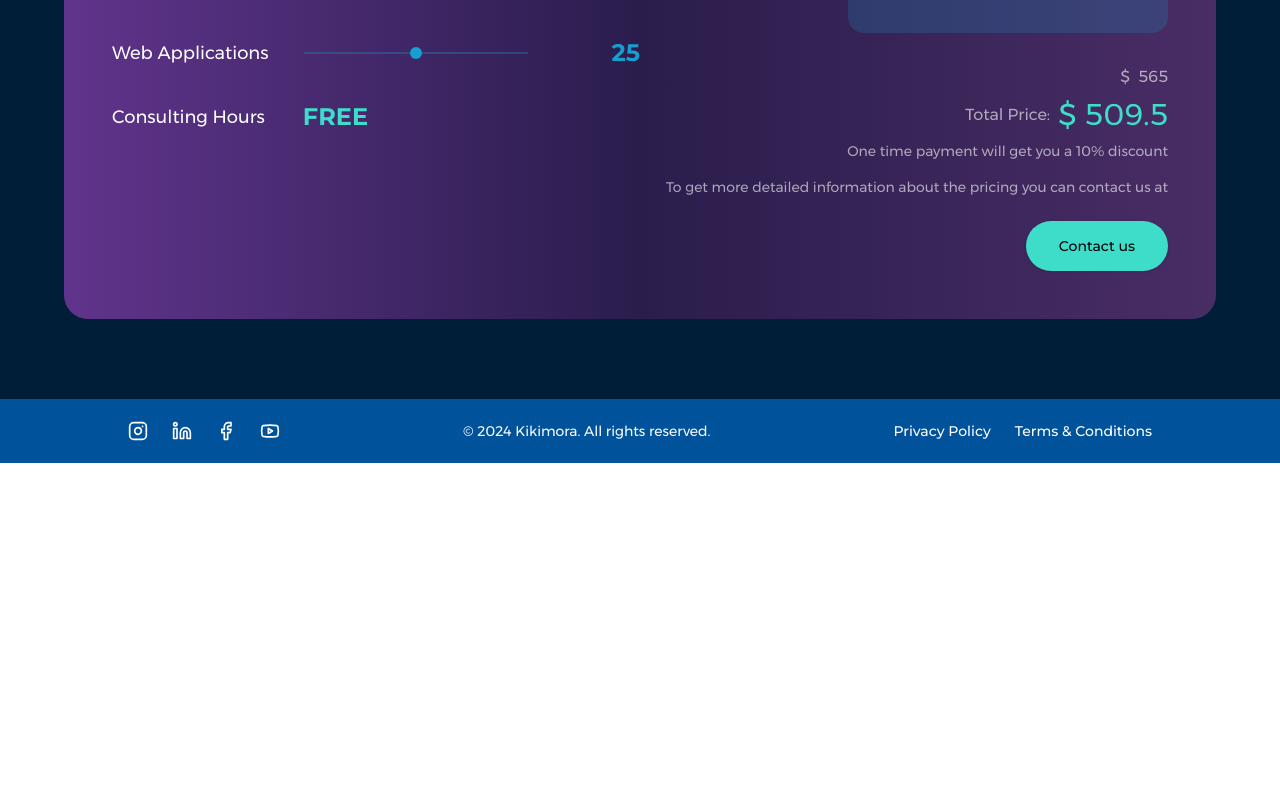
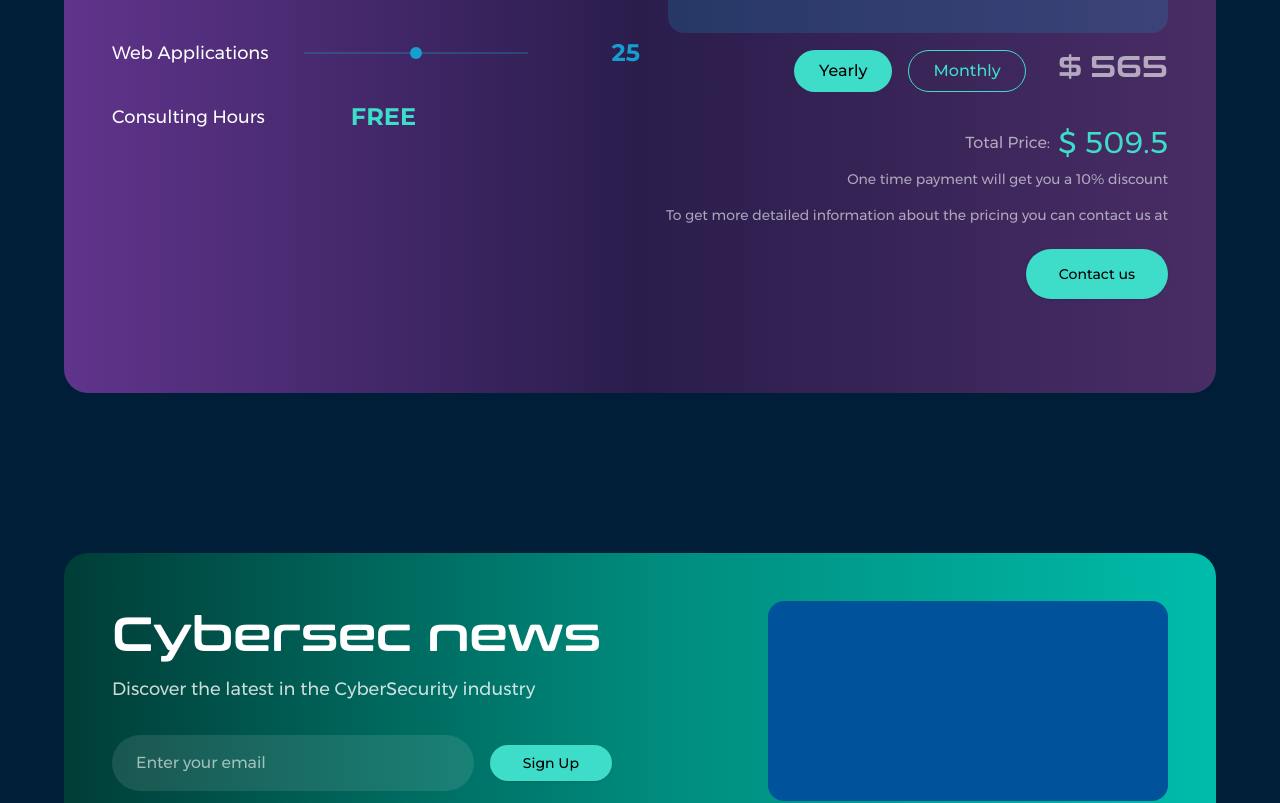
Before and after one commit to NikolaSirakov3/Kikimora-website, a React (Vite) app: page / in a window 1280 px wide. Shown: the part 3983-4786 px from the top of the page. Before the commit the page ends 4446 px from the top, so only its background shows below. Built offline with nearby package versions, Linux system fonts and the light colour scheme.

Commit message:
Add Newsletter component to App layout for enhanced user engagement; update Pricing component to support dynamic payment period selection and improve layout consistency.

```diff
--- a/src/App.tsx
+++ b/src/App.tsx
@@ -8,6 +8,7 @@ import { Developers } from "@/components/Developers";
 import { Clients } from "@/components/Clients";
 import { SecurityEfficiency } from "@/components/SecurityEfficiency";
 import { Pricing } from "@/components/Pricing";
+import { Newsletter } from "@/components/Newsletter";
 
 function App() {
   return (
@@ -26,6 +27,7 @@ function App() {
                   <Clients />
                   <SecurityEfficiency />
                   <Pricing />
+                  <Newsletter />
                 </>
               }
             />
--- /dev/null
+++ b/src/components/Newsletter.tsx
@@ -0,0 +1,44 @@
+import React from "react";
+import { Button } from "@/components/ui/button";
+
+export function Newsletter() {
+  return (
+    <div className="bg-[#001E38] py-20">
+      <div className="w-full px-[5%] flex flex-col items-center">
+        <div className="max-w-[1400px] w-full">
+          {/* Newsletter Card */}
+          <div className="bg-gradient-to-r from-[#003D37] via-[#008A7C] to-[#00BCAA] rounded-3xl p-12 flex justify-between items-center">
+            {/* Left side - Content */}
+            <div className="flex-1">
+              <h2 className="text-5xl text-white font-conthrax mb-4">
+                Cybersec news
+              </h2>
+              <p className="text-white/80 text-lg font-montserrat mb-8">
+                Discover the latest in the CyberSecurity industry
+              </p>
+
+              {/* Email signup form */}
+              <div className="flex items-center gap-4 max-w-[500px]">
+                <input
+                  type="email"
+                  placeholder="Enter your email"
+                  className="flex-1 bg-white/10 rounded-full px-6 py-4 text-white placeholder:text-white/60 font-montserrat focus:outline-none focus:ring-2 focus:ring-[#3EDDCA]"
+                />
+                <Button className="bg-[#3EDDCA] text-black hover:bg-[#3EDDCA]/90 rounded-full px-8 py-4 font-montserrat whitespace-nowrap">
+                  Sign Up
+                </Button>
+              </div>
+            </div>
+
+            {/* Right side - Illustration */}
+            <div className="flex-1 flex justify-end">
+              <div className="w-[400px] h-[200px] bg-[#00539B] rounded-2xl">
+                {/* Placeholder for isometric illustration */}
+              </div>
+            </div>
+          </div>
+        </div>
+      </div>
+    </div>
+  );
+}
--- a/src/components/Pricing.tsx
+++ b/src/components/Pricing.tsx
@@ -1,14 +1,20 @@
-import React from "react";
+import React, { useState } from "react";
 import { Button } from "@/components/ui/button";
 
+type PaymentPeriod = "yearly" | "monthly";
+
 export function Pricing() {
+  const [paymentPeriod, setPaymentPeriod] = useState<PaymentPeriod>("yearly");
+  const yearlyPrice = 565;
+  const monthlyPrice = 47.83;
+
   return (
     <div className="bg-[#001E38] py-20">
       <div className="w-full px-[5%] flex flex-col items-center">
         <div className="max-w-[1400px] w-full">
           {/* Pricing Card */}
-          <div className="bg-gradient-to-r from-[#60348c] via-[#2A1D4C] to-[#492d65] rounded-3xl p-12">
-            <div className="flex justify-between">
+          <div className="bg-gradient-to-r from-[#60348c] via-[#2A1D4C] to-[#492d65] rounded-3xl p-12 min-h-[600px]">
+            <div className="flex justify-between h-full">
               {/* Left side - Pricing details */}
               <div className="flex-1">
                 <h2 className="text-5xl text-white font-conthrax mb-6">
@@ -51,8 +57,8 @@ export function Pricing() {
                     <span className="text-white font-montserrat text-lg w-40">
                       Consulting Hours
                     </span>
-                    <span className="text-[#3EDDCA] font-montserrat text-2xl font-bold w-20 text-right">
-                      FREE
+                    <span className="text-[#3EDDCA] font-montserrat text-2xl font-bold w-32 text-right whitespace-nowrap">
+                      {paymentPeriod === "yearly" ? "FREE" : "1 HOUR"}
                     </span>
                   </div>
                 </div>
@@ -60,27 +66,68 @@ export function Pricing() {
 
               {/* Right side - Total price and illustration */}
               <div className="flex-1 flex flex-col items-end">
-                <div className="w-80 h-48 bg-[#159ECE]/20 rounded-2xl mb-8">
+                <div className="w-[500px] h-48 bg-[#159ECE]/20 rounded-2xl mb-4">
                   {/* Placeholder for isometric illustration */}
                 </div>
+
+                <div className="flex items-center gap-8 mb-8">
+                  {/* Payment period buttons */}
+                  <div className="flex gap-4">
+                    <button
+                      className={`px-6 py-2 rounded-full font-montserrat transition-colors ${
+                        paymentPeriod === "yearly"
+                          ? "bg-[#3EDDCA] text-black hover:bg-[#3EDDCA]/90"
+                          : "bg-transparent border border-[#3EDDCA] text-[#3EDDCA] hover:bg-[#3EDDCA]/10"
+                      }`}
+                      onClick={() => setPaymentPeriod("yearly")}
+                    >
+                      Yearly
+                    </button>
+                    <button
+                      className={`px-6 py-2 rounded-full font-montserrat transition-colors ${
+                        paymentPeriod === "monthly"
+                          ? "bg-[#3EDDCA] text-black hover:bg-[#3EDDCA]/90"
+                          : "bg-transparent border border-[#3EDDCA] text-[#3EDDCA] hover:bg-[#3EDDCA]/10"
+                      }`}
+                      onClick={() => setPaymentPeriod("monthly")}
+                    >
+                      Monthly
+                    </button>
+                  </div>
+
+                  {/* Price display */}
                   <div className="text-right">
                     <div className="mb-2">
-                    <span className="text-white/60 font-montserrat mr-2">
-                      $
+                      <span className="text-white/60 font-conthrax text-3xl">
+                        {paymentPeriod === "yearly" ? (
+                          <>
+                            <span className="mr-2">$</span>
+                            <span>{yearlyPrice}</span>
+                          </>
+                        ) : (
+                          "12 months"
+                        )}
                       </span>
-                    <span className="text-white/60 font-montserrat">565</span>
                     </div>
+                  </div>
+                </div>
+
+                <div className="text-right">
                   <div className="flex items-center justify-end gap-2 mb-2">
                     <span className="text-white/60 font-montserrat">
-                      Total Price:
+                      {paymentPeriod === "yearly"
+                        ? "Total Price:"
+                        : "Monthly Price:"}
                     </span>
                     <span className="text-[#3EDDCA] font-montserrat text-3xl">
-                      $ 509.5
+                      $ {paymentPeriod === "yearly" ? "509.5" : monthlyPrice}
                     </span>
                   </div>
+                  {paymentPeriod === "yearly" && (
                     <p className="text-white/60 font-montserrat text-sm mb-4">
                       One time payment will get you a 10% discount
                     </p>
+                  )}
                   <p className="text-white/60 font-montserrat text-sm mb-6">
                     To get more detailed information about the pricing you can
                     contact us at
```
Lines whose indentation alone changed are shown as unchanged.
